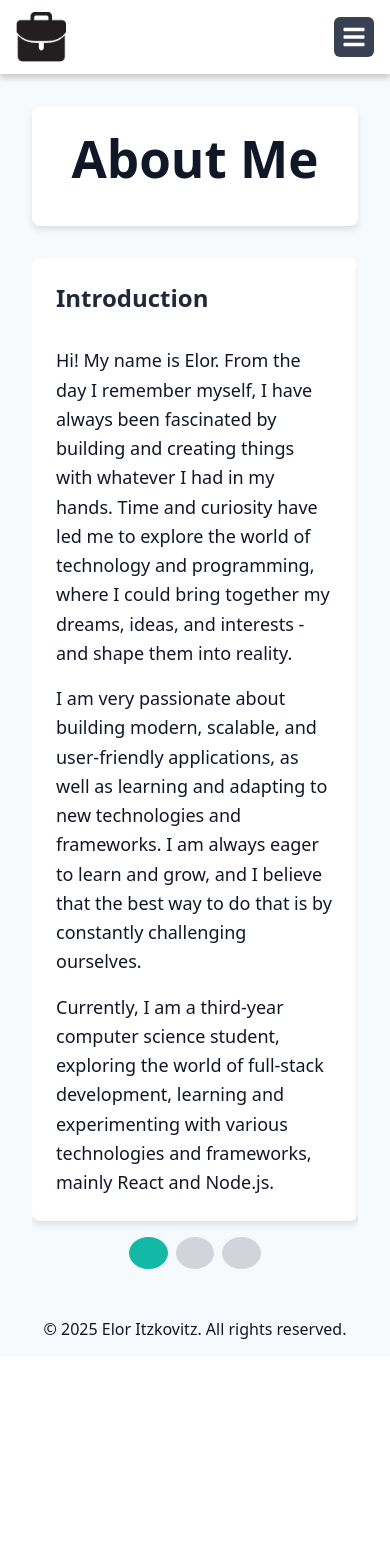
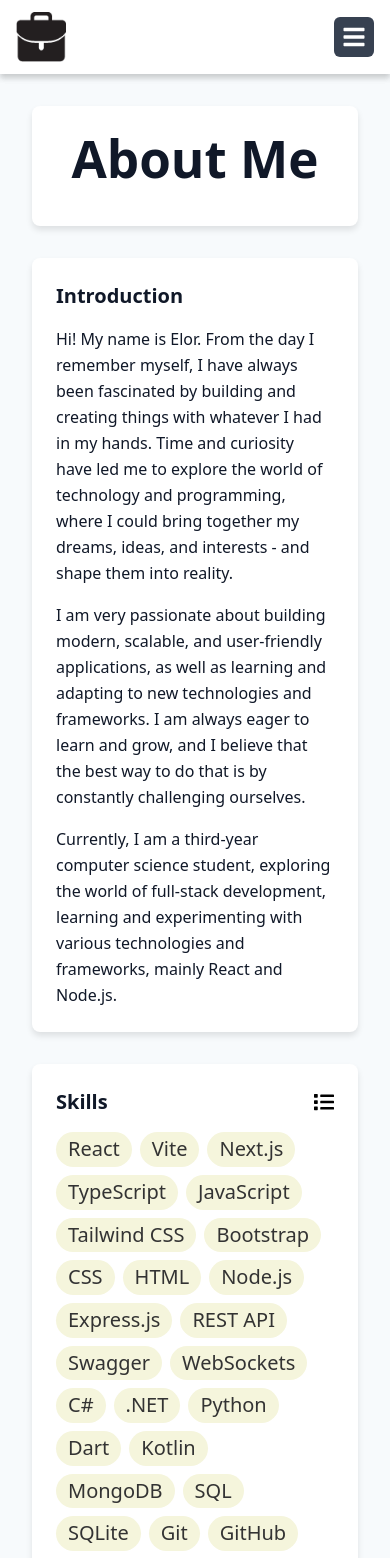
Before and after one commit to eloritzkovitz/portfolio, a React (Vite) app: page /about in a window 390 px wide. Shown: the top 1558 px of the page. Before the commit the page ends 1357 px from the top, so only its background shows below. Built offline with nearby package versions, Linux system fonts and the light colour scheme.

Commit message:
Updated about page

```diff
--- /dev/null
+++ b/src/data/aboutData.ts
@@ -0,0 +1,21 @@
+export const aboutCards = [
+  {
+    title: "Introduction",
+    content: [
+      "Hi! My name is Elor. From the day I remember myself, I have always been fascinated by building and creating things with whatever I had in my hands. Time and curiosity have led me to explore the world of technology and programming, where I could bring together my dreams, ideas, and interests - and shape them into reality.",
+      "I am very passionate about building modern, scalable, and user-friendly applications, as well as learning and adapting to new technologies and frameworks. I am always eager to learn and grow, and I believe that the best way to do that is by constantly challenging ourselves.",
+      "Currently, I am a third-year computer science student, exploring the world of full-stack development, learning and experimenting with various technologies and frameworks, mainly React and Node.js.",
+    ],
+  },
+  {
+    title: "Skills",
+    content: [],
+  },
+  {
+    title: "Hobbies & Interests",
+    content: [
+      "When I'm not coding or studying, I try my best to devote my free time to my long list of hobbies and interests. For example, I really like integrating my love for drawing and graphic design with my projects.",
+      "I also enjoy traveling and exploring new places, photographing architecture, nature, and scenery, as well as spending time with my family.",
+    ],
+  },
+];
--- a/src/pages/About.tsx
+++ b/src/pages/About.tsx
@@ -1,59 +1,62 @@
 import { useState, useEffect } from "react";
 import { FaList, FaTh } from "react-icons/fa";
+import { aboutCards } from "../data/aboutData";
 import skillsData from "../data/skillsData";
 import "../styles/About.css";
 
 function About() {
-  const [currentIndex, setCurrentIndex] = useState(0);
-  const [isPaused, setIsPaused] = useState(false);
   const [expandedStates, setExpandedStates] = useState(
     skillsData.map(() => false)
   );
   const [isFlatView, setIsFlatView] = useState(true);
-  const [isMobile, setIsMobile] = useState(window.innerWidth <= 768);
 
-  // Variables for swipe detection
-  const [touchStartX, setTouchStartX] = useState<number | null>(null);
+  // Reset expanded states when the card changes (for grouped view)
+  useEffect(() => {
+    setExpandedStates(skillsData.map(() => false));
+  }, [isFlatView]);
 
-  const cards = [
-    {
-      title: "Introduction",
-      content: (
-        <div className="text-lg leading-relaxed">
-          <p>
-            Hi! My name is Elor. From the day I remember myself, I have always
-            been fascinated by building and creating things with whatever I had
-            in my hands. Time and curiosity have led me to explore the world of
-            technology and programming, where I could bring together my dreams,
-            ideas, and interests - and shape them into reality.
-          </p>
-          <p className="mt-4">
-            I am very passionate about building modern, scalable, and
-            user-friendly applications, as well as learning and adapting to new
-            technologies and frameworks. I am always eager to learn and grow,
-            and I believe that the best way to do that is by constantly
-            challenging ourselves.
-          </p>
-          <p className="mt-4">
-            Currently, I am a third-year computer science student, exploring the
-            world of full-stack development, learning and experimenting with
-            various technologies and frameworks, mainly React and Node.js.
-          </p>
+  return (
+    <section
+      className="about-section w-full max-w-screen-lg mx-auto px-4 sm:px-8 py-4 sm:py-8"
+    >
+      {/* Intro Card */}
+      <div className="bg-white shadow-md rounded-lg p-6 sm:p-8 mb-8">
+        <h1 className="text-3xl sm:text-4xl font-bold mb-4 text-center">About Me</h1>
       </div>
-      ),
-    },
-    {
-      title: "Skills",
-      content: (
+
+      <div className="desktop-cards">
+        {aboutCards.map((card, index) => (
+          <div
+            key={`${card.title}-${index}`}
+            className="bg-white shadow-md rounded-lg p-6 sm:p-8 mb-8"
+          >
+            <div className="flex items-center justify-between mb-4">
+              <h2 className="text-xl sm:text-2xl font-bold">{card.title}</h2>
+              {card.title === "Skills" && (
+                <button
+                  className="toggle-view-btn text-base sm:text-xl"
+                  onClick={() => setIsFlatView(!isFlatView)}
+                  aria-label="Toggle View"
+                  data-tooltip={
+                    isFlatView
+                      ? "Switch to Grouped View"
+                      : "Switch to Flat View"
+                  }
+                >
+                  {isFlatView ? <FaList size={20} /> : <FaTh size={20} />}
+                </button>
+              )}
+            </div>
+            {card.title === "Skills" ? (
               <div className="skills-list">
                 {/* Flat View */}
                 {isFlatView ? (
-            <div className="flex flex-wrap gap-2">
+                  <div className="flex flex-wrap gap-2 sm:gap-3">
                     {skillsData.flatMap((skillCategory) =>
                       skillCategory.skills.map((skill, skillIndex) => (
                         <span
                           key={`${skillCategory.category}-${skillIndex}`}
-                    className="tech-tag"
+                          className="tech-tag text-xs sm:text-base px-2 py-1 sm:px-3 sm:py-1.5"
                         >
                           {skill}
                         </span>
@@ -76,19 +79,19 @@ function About() {
                             setExpandedStates(newStates);
                           }}
                         >
-                    <h3 className="text-xl text-gray-700 font-semibold">
+                          <h3 className="text-base sm:text-xl text-gray-700 font-semibold">
                             {skillCategory.category}
                           </h3>
-                    <button className="toggle-skills-btn">
+                          <button className="toggle-skills-btn text-base sm:text-xl">
                             {isExpanded ? "-" : "+"}
                           </button>
                         </div>
 
                         {/* Skills as Tags (Visible Only When Expanded) */}
                         {isExpanded && (
-                    <div className="flex flex-wrap gap-2 mt-2">
+                          <div className="flex flex-wrap gap-2 sm:gap-3 mt-2">
                             {skillCategory.skills.map((skill, skillIndex) => (
-                        <span key={skillIndex} className="tech-tag">
+                              <span key={skillIndex} className="tech-tag text-xs sm:text-base px-2 py-1 sm:px-3 sm:py-1.5">
                                 {skill}
                               </span>
                             ))}
@@ -99,187 +102,16 @@ function About() {
                   })
                 )}
               </div>
-      ),
-    },
-    {
-      title: "Hobbies & Interests",
-      content: (
-        <div className="text-lg leading-relaxed">
-          <p>
-            When I'm not coding or studying, I try my best to devote my free
-            time to my long list of hobbies and interests. For example, I really
-            like integrating my love for drawing and graphic design with my
-            projects.
-          </p>
-          <p className="mt-4">
-            I also enjoy traveling and exploring new places, photographing
-            architecture, nature, and scenery, as well as spending time with my
-            family.
-          </p>
+            ) : (
+              <div className="text-base sm:text-lg leading-relaxed">
+                {card.content.map((p: string, i: number) => (
+                  <p key={i} className={i > 0 ? "mt-4" : ""}>{p}</p>
+                ))}
               </div>
-      ),
-    },
-  ];
-
-  // Scroll to top when the component mounts
-  useEffect(() => {
-    window.scrollTo(0, 0);
-  }, []);
-
-  // Handle the next card
-  const handleNext = () => {
-    setCurrentIndex((prevIndex) => (prevIndex + 1) % cards.length);
-  };
-
-  // Handle the previous card
-  const handlePrev = () => {
-    setCurrentIndex((prevIndex) =>
-      prevIndex === 0 ? cards.length - 1 : prevIndex - 1
-    );
-  };
-
-  // Handle the indicator click
-  const handleIndicatorClick = (index: number) => {
-    setCurrentIndex(index);
-  };
-
-  // Reset expanded states when the card changes
-  useEffect(() => {
-    setExpandedStates(skillsData.map(() => false));
-  }, [currentIndex]);
-
-  // Automatic scrolling
-  useEffect(() => {
-    if (isPaused) return;
-
-    const interval = setInterval(() => {
-      handleNext();
-    }, 10000);
-    return () => clearInterval(interval);
-  }, [isPaused]);
-
-  // Handle swipe gestures
-  const handleTouchStart = (e: React.TouchEvent) => {
-    setTouchStartX(e.touches[0].clientX);
-  };
-
-  const handleTouchEnd = (e: React.TouchEvent) => {
-    if (touchStartX !== null) {
-      const touchEnd = e.changedTouches[0].clientX;
-      const swipeDistance = touchStartX - touchEnd;
-
-      if (swipeDistance > 50) {
-        // Swipe left
-        handleNext();
-      } else if (swipeDistance < -50) {
-        // Swipe right
-        handlePrev();
-      }
-    }
-
-    // Reset touch start
-    setTouchStartX(null);
-  };
-
-  // Update `isMobile` state on window resize
-  useEffect(() => {
-    const handleResize = () => {
-      setIsMobile(window.innerWidth <= 768);
-    };
-
-    window.addEventListener("resize", handleResize);
-    return () => window.removeEventListener("resize", handleResize);
-  }, []);
-
-  return (
-    <section
-      className="about-section"
-      onMouseEnter={() => setIsPaused(true)}
-      onMouseLeave={() => setIsPaused(false)}
-      onTouchStart={handleTouchStart}
-      onTouchEnd={handleTouchEnd}
-    >
-      {/* Intro Card */}
-      <div className="bg-white shadow-md rounded-lg p-6 mb-8">
-        <h1 className="text-4xl font-bold mb-4 text-center">About Me</h1>
-      </div>
-
-      {isMobile ? (
-        <div className="carousel-container">
-          {/* Carousel Items */}
-          <div
-            className="carousel-items"
-            style={{ transform: `translateX(-${currentIndex * 100}%)` }}
-          >
-            {cards.map((card, index) => (
-              <div key={`${card.title}-${index}`} className="carousel-card">
-                {/* Title with Toggle Button */}
-                <div className="flex items-center justify-between mb-4">
-                  <h2 className="carousel-card-title text-2xl font-bold">
-                    {card.title}
-                  </h2>
-                  {card.title === "Skills" && (
-                    <button
-                      className="toggle-view-btn"
-                      onClick={() => setIsFlatView(!isFlatView)}
-                      aria-label="Toggle View"
-                      data-tooltip={
-                        isFlatView
-                          ? "Switch to Grouped View"
-                          : "Switch to Flat View"
-                      }
-                    >
-                      {isFlatView ? <FaList size={20} /> : <FaTh size={20} />}
-                    </button>
             )}
-                </div>
-                {card.content}
           </div>
         ))}
       </div>
-
-          {/* Indicators */}
-          <div className="carousel-indicators">
-            {cards.map((_, index) => (
-              <button
-                key={index}
-                onClick={() => handleIndicatorClick(index)}
-                className={`carousel-indicator ${
-                  currentIndex === index ? "active" : ""
-                }`}
-              ></button>
-            ))}
-          </div>
-        </div>
-      ) : (
-        <div className="desktop-cards">
-          {cards.map((card, index) => (
-            <div
-              key={`${card.title}-${index}`}
-              className="bg-white shadow-md rounded-lg p-6 mb-8"
-            >
-              <div className="flex items-center justify-between mb-4">
-                <h2 className="text-2xl font-bold">{card.title}</h2>
-                {card.title === "Skills" && (
-                  <button
-                    className="toggle-view-btn"
-                    onClick={() => setIsFlatView(!isFlatView)}
-                    aria-label="Toggle View"
-                    data-tooltip={
-                      isFlatView
-                        ? "Switch to Grouped View"
-                        : "Switch to Flat View"
-                    }
-                  >
-                    {isFlatView ? <FaList size={20} /> : <FaTh size={20} />}
-                  </button>
-                )}
-              </div>
-              {card.content}
-            </div>
-          ))}
-        </div>
-      )}
     </section>
   );
 }
```
Lines whose indentation alone changed are shown as unchanged.
